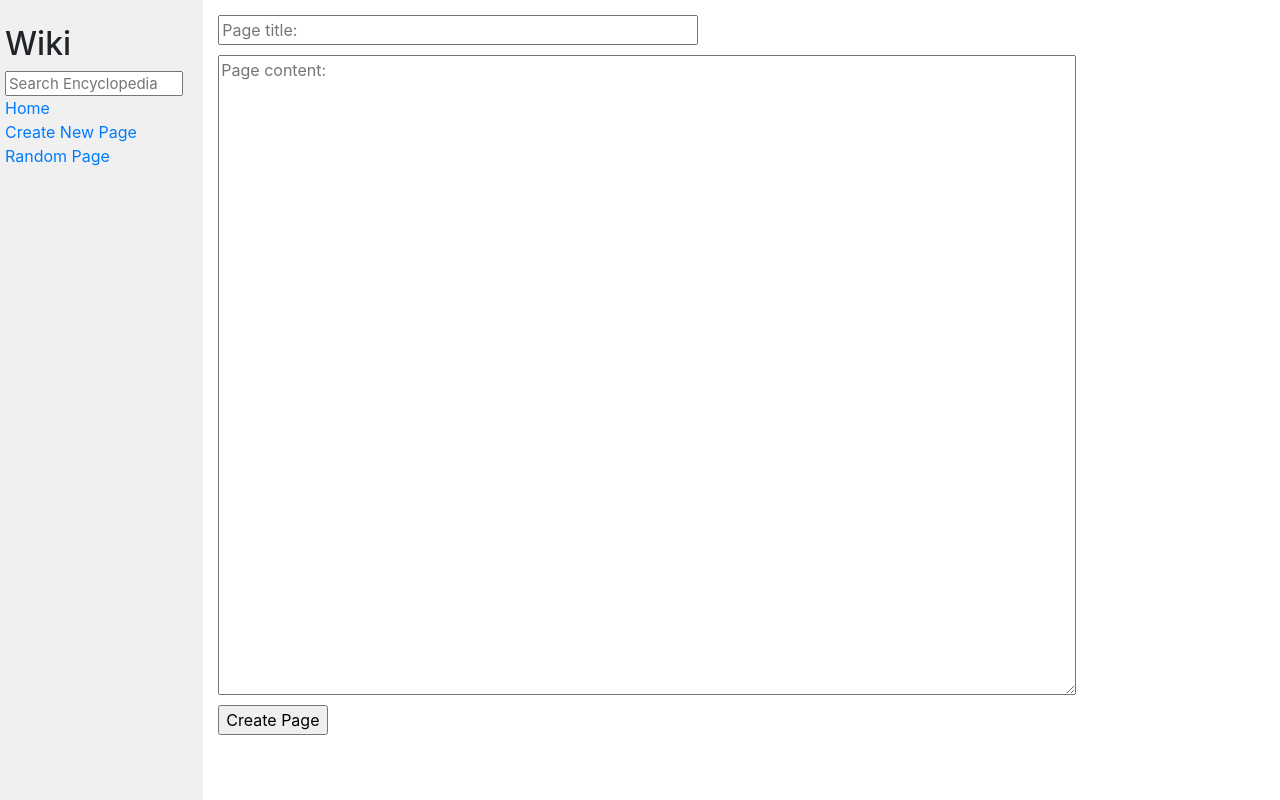
After one commit to krushilnaik/Wikipedia-Clone, a Django app: template encyclopedia/templates/encyclopedia/create_page.html in a window 1280 px wide. The commit adds this page. Run offline with Django 3.2, Linux system fonts and the light colour scheme; the template is opened without the code that fills it, so the values that code supplies are empty; some libraries are stand-ins or nearby versions.

Commit message:
start working on the "create page" skeleton code

```diff
--- a/encyclopedia/static/encyclopedia/styles.css
+++ b/encyclopedia/static/encyclopedia/styles.css
@@ -14,7 +14,7 @@ h1 {
 }
 
 textarea {
-	height: 90vh;
+	height: 80vh;
 	width: 80%;
 }
 
--- /dev/null
+++ b/encyclopedia/templates/encyclopedia/create_page.html
@@ -0,0 +1,11 @@
+{% extends "encyclopedia/layout.html" %}
+
+{% block title %} Create Page {% endblock %}
+
+{% block body %}
+	<form style="display: flex; flex-direction: column;" action="" method="post">
+		<input type="text" name="title" id="title" placeholder="Page title:" style="width: 30em; margin: 5px;">
+		<textarea name="markdown-content" id="markdown-content" placeholder="Page content:" style="margin: 5px;"></textarea>
+		<input type="submit" value="Create Page" style="width: fit-content; justify-self: right; margin: 5px;">
+	</form>
+{% endblock %}
--- a/encyclopedia/urls.py
+++ b/encyclopedia/urls.py
@@ -6,5 +6,6 @@ from . import views
 urlpatterns = [
 	path("", views.index, name="index"),
 	path("wiki/random_page", views.random_page, name="random_page"),
+	path("wiki/create_page", views.create_page, name="create_page"),
 	path("wiki/<str:title>", views.entry, name="entry")
 ]
--- a/encyclopedia/views.py
+++ b/encyclopedia/views.py
@@ -90,3 +90,6 @@ def random_page(request):
 	entries = util.list_entries()
 	redirect = random.choice(entries)
 	return entry(request, redirect)
+
+def create_page(request):
+	return render(request, "encyclopedia/create_page.html")
```
